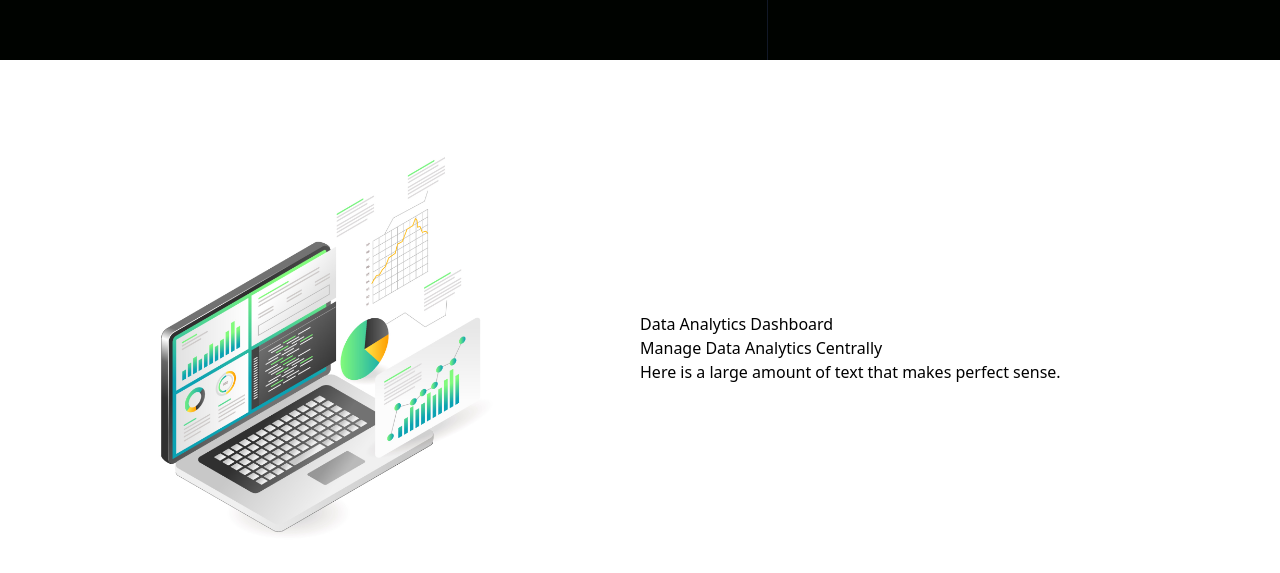
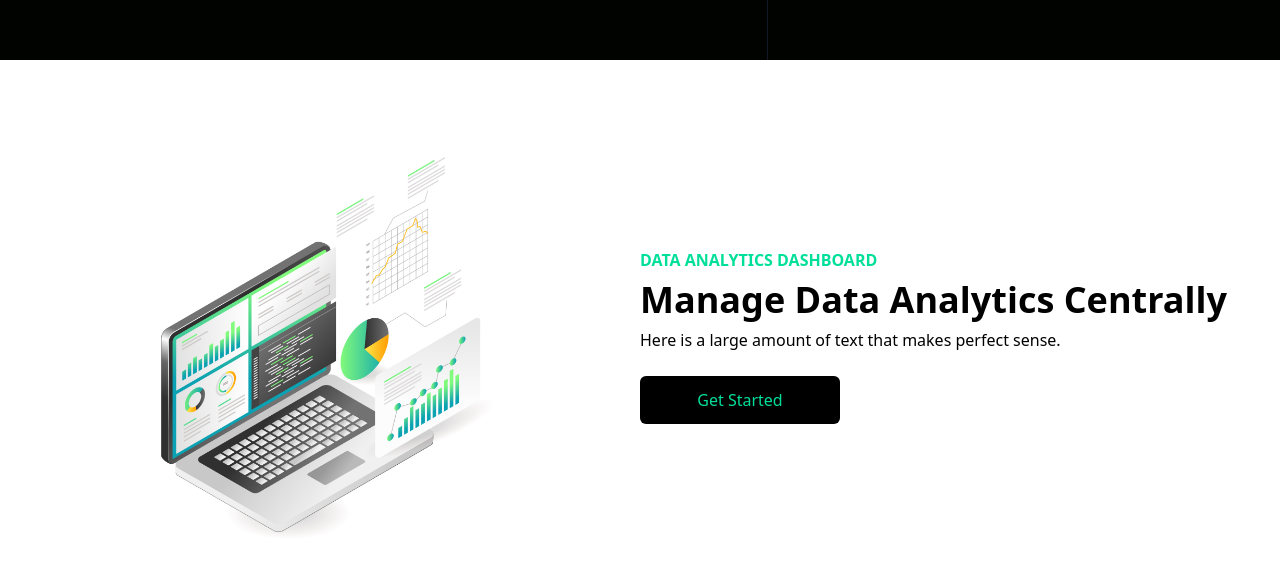
Before and after one commit to thevolcanomanishere/learn-tailwind, a React (Create React App) app: page / in a window 1280 px wide. Shown: the part 740-1313 px from the top of the page. Built offline with nearby package versions, Linux system fonts and the light colour scheme.

Commit message:
Analytics and switched menu icon fix

```diff
--- a/src/components/Analytics.jsx
+++ b/src/components/Analytics.jsx
@@ -7,9 +7,16 @@ const Analytics = () => {
       <div className="max-w-[1240] mx-auto grid md:grid-cols-2">
         <img className="w-[500px] mx-auto my-4" src={laptop} alt="/" />
         <div className="flex flex-col justify-center">
-          <p>Data Analytics Dashboard</p>
-          <h1>Manage Data Analytics Centrally</h1>
+          <p className="text-turboGreen uppercase font-bold">
+            Data Analytics Dashboard
+          </p>
+          <h1 className="md:text-4xl sm:text-3xl font-bold py-2">
+            Manage Data Analytics Centrally
+          </h1>
           <p>Here is a large amount of text that makes perfect sense.</p>
+          <button className="bg-black w-[200px] rounded-md font-medium my-6 mx-auto md:mx-0 py-3 text-turboGreen">
+            Get Started
+          </button>
         </div>
       </div>
     </div>
--- a/src/components/Navbar.jsx
+++ b/src/components/Navbar.jsx
@@ -20,7 +20,7 @@ const Navbar = () => {
         <li className="p-4">Contact</li>
       </ul>
       <div onClick={handleNav} className="block md:hidden">
-        {nav ? <AiOutlineClose size={20} /> : <AiOutlineMenu size={20} />}
+        {nav ? <AiOutlineMenu size={20} /> : <AiOutlineClose size={20} />}
       </div>
       <div
         className={
```
